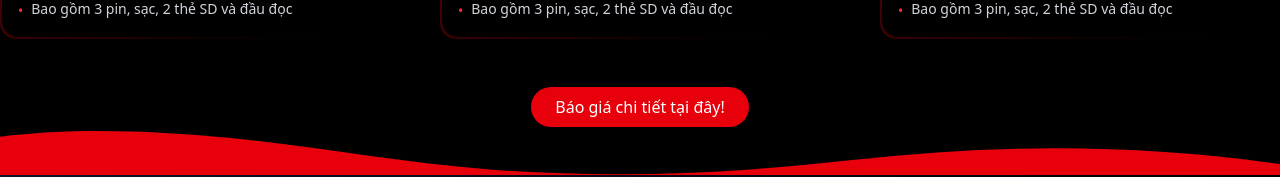
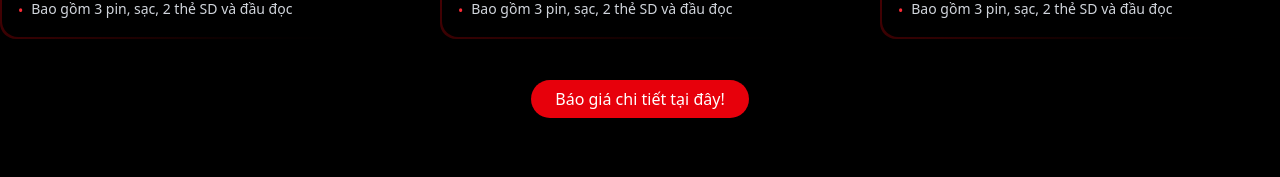
Before and after one commit to KhoaNguyen-HCMUS/HyperFrames-website, a React (Vite) app: page /rental in a window 1280 px wide. Shown: the part 1759-1936 px from the top of the page. Built offline with nearby package versions, Linux system fonts and the light colour scheme.

Commit message:
fix: 🐛 update navigate

```diff
--- a/src/pages/rental/rental.jsx
+++ b/src/pages/rental/rental.jsx
@@ -11,16 +11,8 @@ export default function Rental() {
     title: devices[key].title,
   }));
 
-  const scrollToContact = (e) => {
-    e.preventDefault();
-    window.scrollTo({
-      top: document.documentElement.scrollHeight,
-      behavior: 'smooth',
-    });
-  };
-
   return (
-    <section className=' bg-black '>
+    <section className=' bg-black min-h-screen pb-16'>
       <div className='relative h-[45vh] flex items-center justify-center overflow-hidden space-y-6 mb-10'>
         <AnimatedBackground />
         <div className='relative z-20 h-full flex flex-col items-center justify-center space-y-4 '>
@@ -70,13 +62,13 @@ export default function Rental() {
           ))}
         </div>
 
-        <div className='text-center mt-12'>
-          <button
-            onClick={scrollToContact}
-            className='bg-red-600 hover:bg-red-700 text-white py-2 px-6 rounded-full transition cursor-pointer'
+        <div className='text-center mt-12  mb-4'>
+          <a
+            href='https://docs.google.com/spreadsheets/u/4/d/e/2PACX-1vSjfuVx_Pbb54AvhP4jZG7E30ii0m98bTZWosjFjNP10MrD5qweTwppD3x5aSWR4ho-PkIP7jthwjFU/pubhtml#gid=0'
+            className='bg-red-600 hover:bg-red-700 text-white py-2 mb-4 px-6 rounded-full transition cursor-pointer'
           >
             Báo giá chi tiết tại đây!
-          </button>
+          </a>
         </div>
       </div>
     </section>
```
